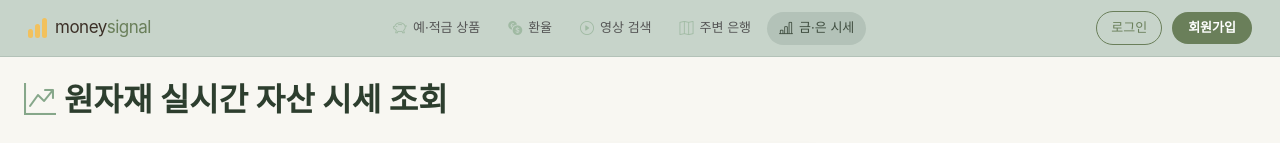
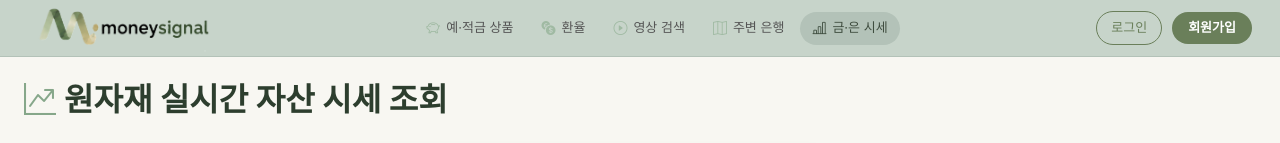
Before and after one commit to Money-Signal/MoneySignal, a Vue app in the folder frontend/: page /exchange in a window 1280 px wide. Shown: the top 143 px of the page. Built offline with nearby package versions, Linux system fonts and the light colour scheme; no server answers.

Commit message:
📦 refactor : 상단 바 로고 수정

```diff
--- a/frontend/src/components/common/AppHeader.vue
+++ b/frontend/src/components/common/AppHeader.vue
@@ -43,12 +43,7 @@ const menuItems = [
   <header class="app-header" :class="{ hidden: !isVisible }">
     <div class="header-inner">
       <RouterLink to="/" class="brand">
-        <div class="logo-icon">
-          <span></span><span></span><span></span>
-        </div>
-        <div class="logo-text">
-          <span class="money">money</span><span class="signal">signal</span>
-        </div>
+        <img src="@/assets/logo.png" alt="MoneySignal" class="logo-img" />
       </RouterLink>
 
       <!-- 추가된 메뉴 -->
@@ -203,4 +198,8 @@ const menuItems = [
   text-decoration: none;
   font-weight: 600;
 }
+.logo-img {
+  height: 70px;
+  object-fit: contain;
+}
 </style>
```
Also changed, not shown: frontend/src/assets/logo.png (added), frontend/src/assets/logo.svg (deleted).
